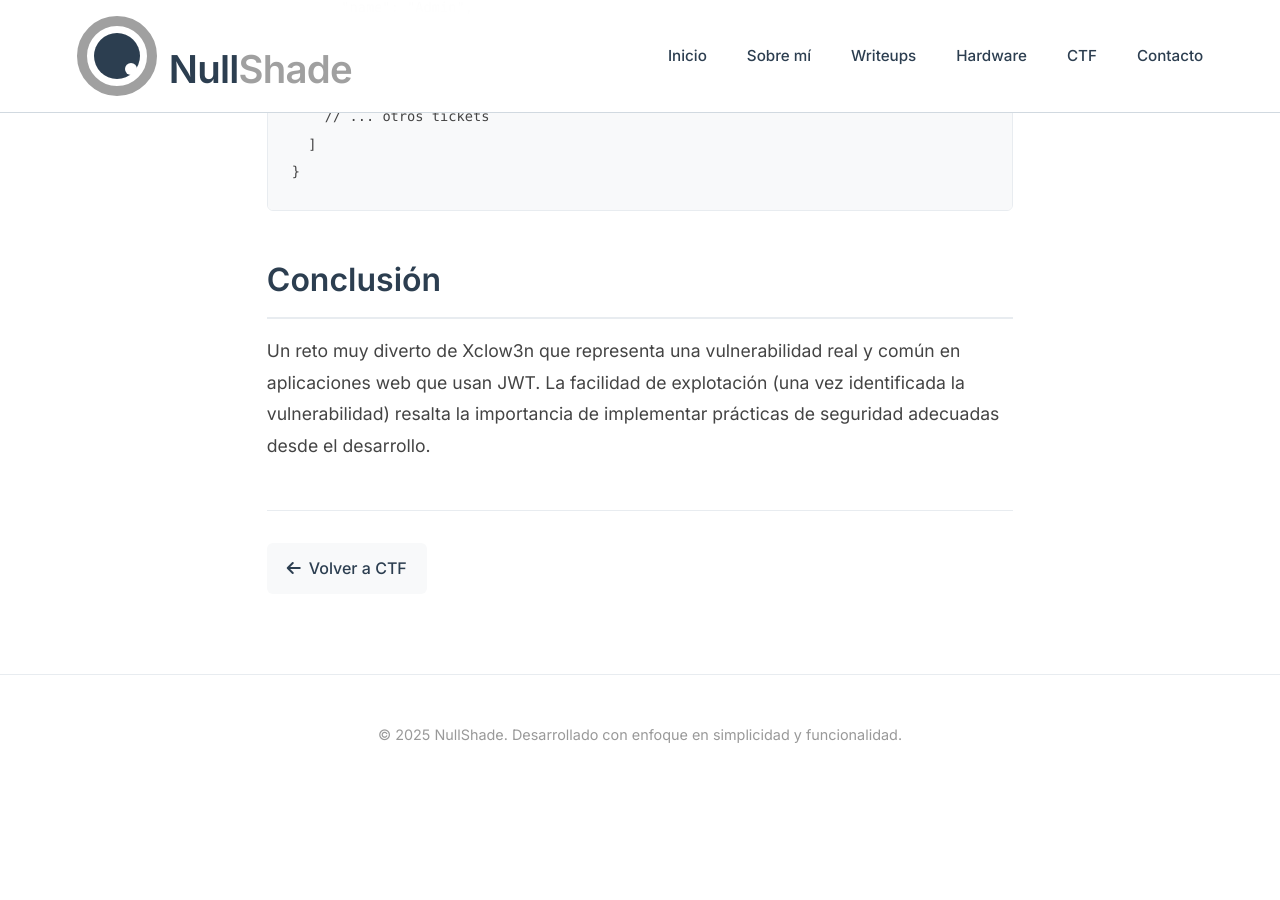
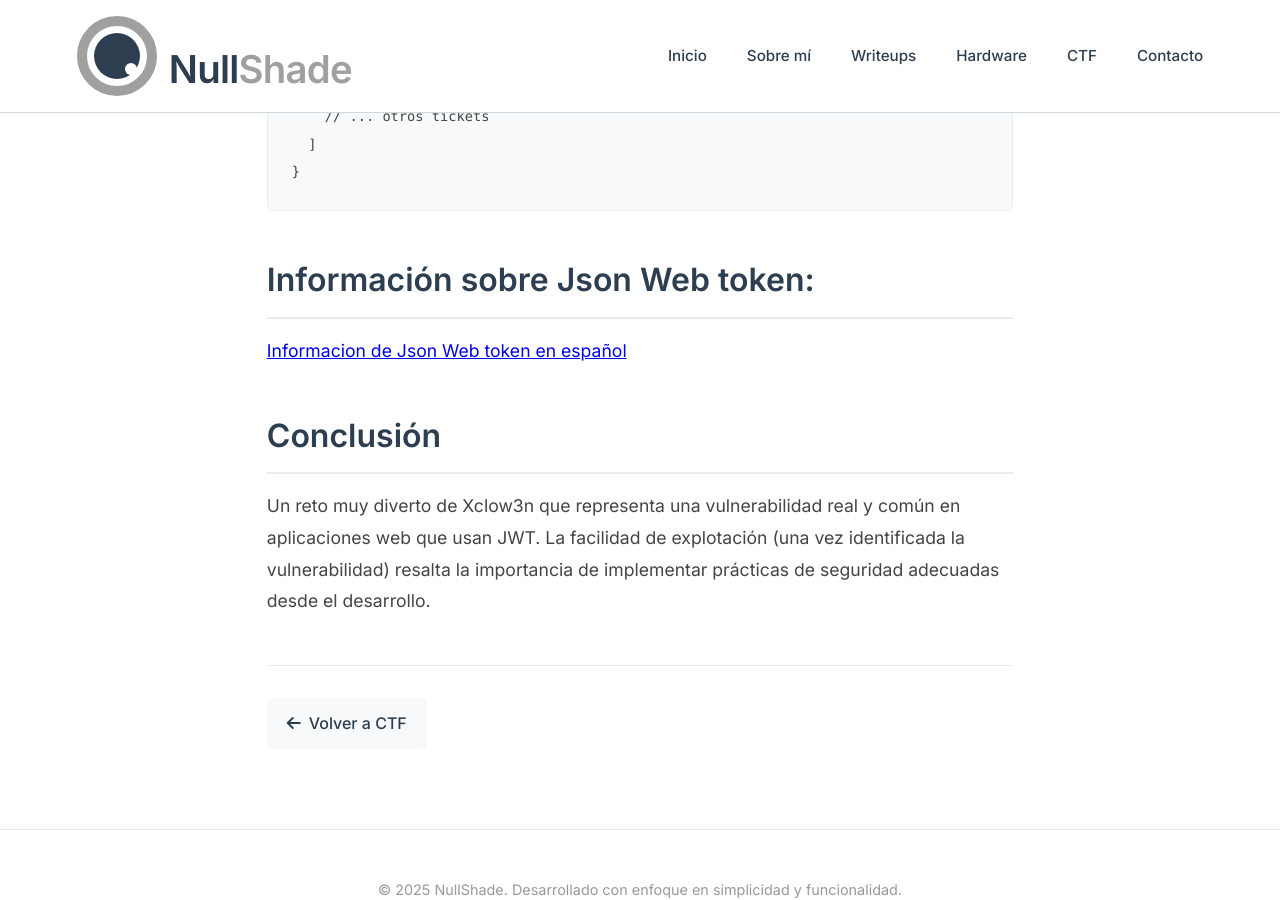
Before and after one commit to Nullshadex/nullshade, a Jekyll site: the page built from _ctf/2025-09-18-way-witch.md, in a window 1280 px wide and 900 px high, scrolled down 6349 px. Built offline with Jekyll 4.4.1, drawn with Linux system fonts in a browser that asks for light colours; before the commit the page ends 7144 px from its top, so only the background shows below that.

Commit message:
waywitch

````diff
--- a/_ctf/2025-09-18-way-witch.md
+++ b/_ctf/2025-09-18-way-witch.md
@@ -158,7 +158,9 @@ La respuesta del servidor revela todos los tickets, incluyendo el del admin que
   ]
 }
 ```
+## Información sobre Json Web token:
 
+[Informacion de Json Web token en español](https://openwebinars.net/blog/que-es-json-web-token-y-como-funciona/)
 
 ## Conclusión
 
````
